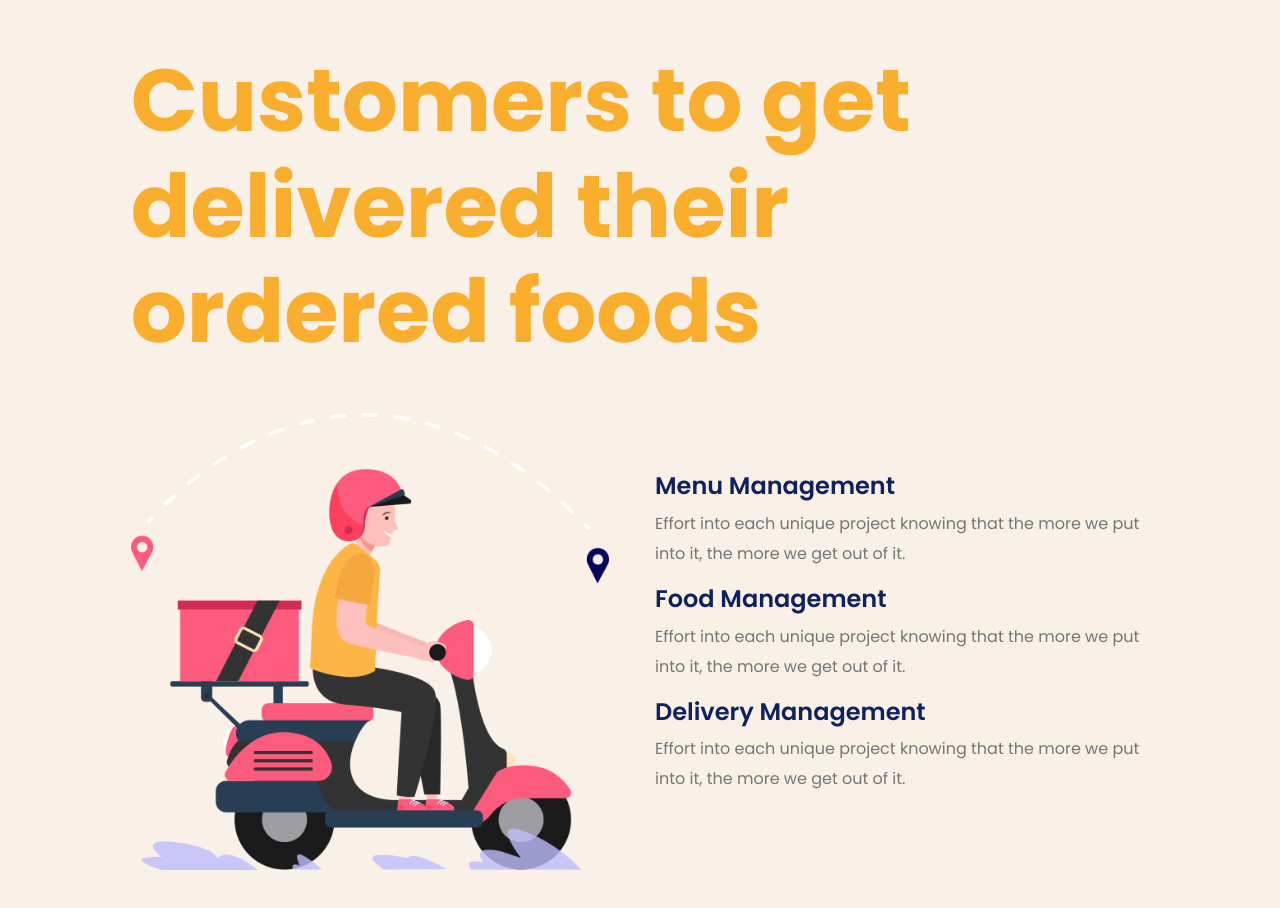
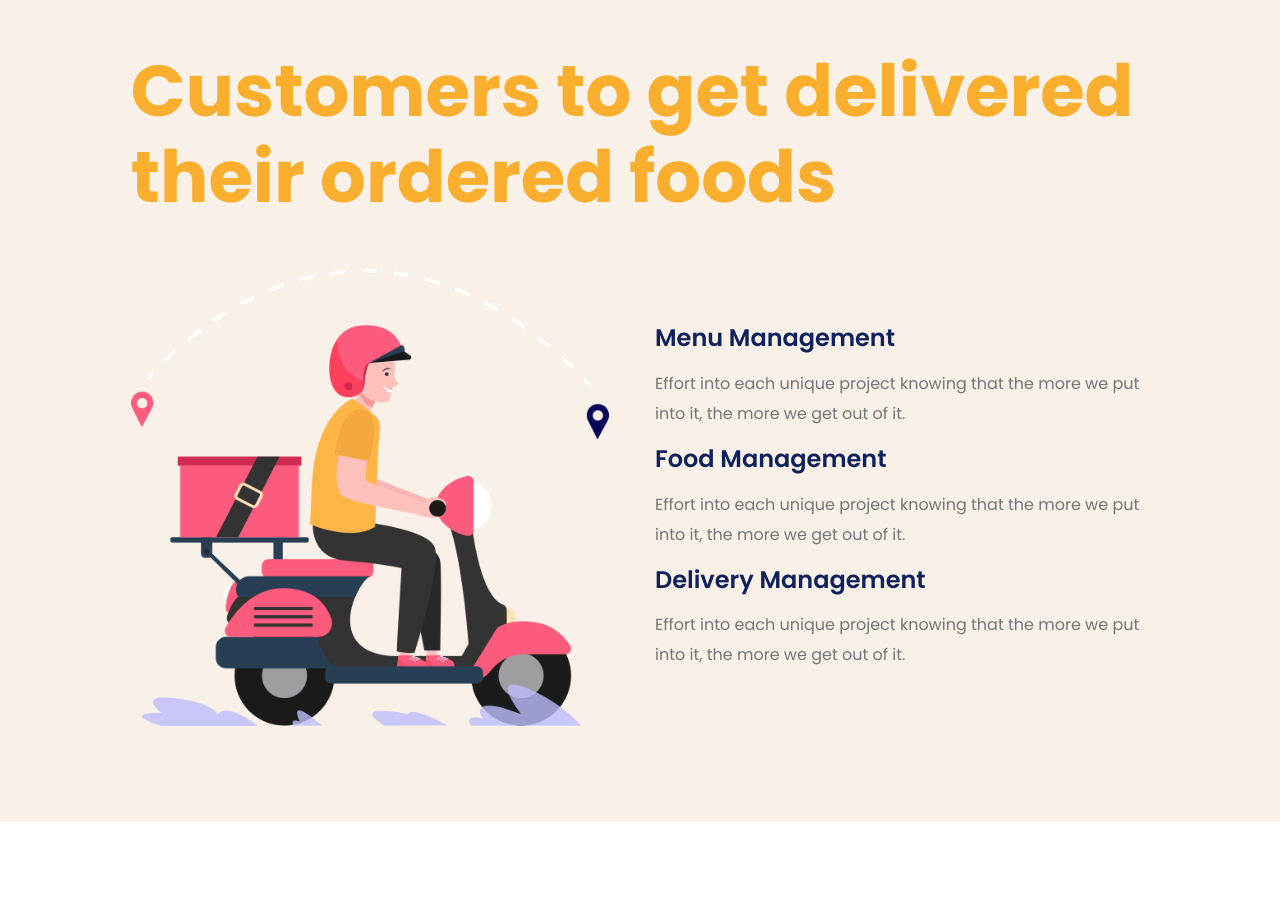
Before and after one commit to mreskini/FoodApp, a React (Create React App) app: page / in a window 1280 px wide. Shown: the top 908 px of the page. After the commit the page ends 822 px from the top, so only its background shows below. Built offline with nearby package versions, Linux system fonts and the light colour scheme.

Commit message:
blueprint of the delivery-boy-section is now ready

```diff
--- a/src/components/delivery-boy-section.jsx
+++ b/src/components/delivery-boy-section.jsx
@@ -3,7 +3,7 @@ import deliveryBoyImage from "../assets/img/delivery-boy.png"
 const DeliveryBoy = () => {
     return (
         <div className="py-5">
-            <div className="theme-orange-color display-2 font-weight-bold">
+            <div className="theme-orange-color display-3 font-weight-bold">
                 Customers to get delivered their ordered foods
             </div>
             <div className="row py-5">
@@ -11,19 +11,19 @@ const DeliveryBoy = () => {
                     <img src={deliveryBoyImage} className="img-fluid pr-3" alt="Delivery Boy Image" />
                 </div>
                 <div className="col-lg-6 my-auto">
-                    <h4 className="theme-title-color font-weight-600">
+                    <h4 className="theme-title-color font-weight-600 my-3">
                         Menu Management
                     </h4>
                     <p className="theme-content-color font-weight-400 line-height-30">
                         Effort into each unique project knowing that the more we put into it, the more we get out of it.
                     </p>
-                    <h4 className="theme-title-color font-weight-600">
+                    <h4 className="theme-title-color font-weight-600 my-3">
                         Food Management
                     </h4>
                     <p className="theme-content-color font-weight-400 line-height-30">
                         Effort into each unique project knowing that the more we put into it, the more we get out of it.
                     </p>
-                    <h4 className="theme-title-color font-weight-600">
+                    <h4 className="theme-title-color font-weight-600 my-3">
                         Delivery Management
                     </h4>
                     <p className="theme-content-color font-weight-400 line-height-30">
--- a/src/index.css
+++ b/src/index.css
@@ -33,5 +33,5 @@
 }
 
 .line-height-30{
-    line-height: 30px;
+    line-height: 30px !important;
 }
```
